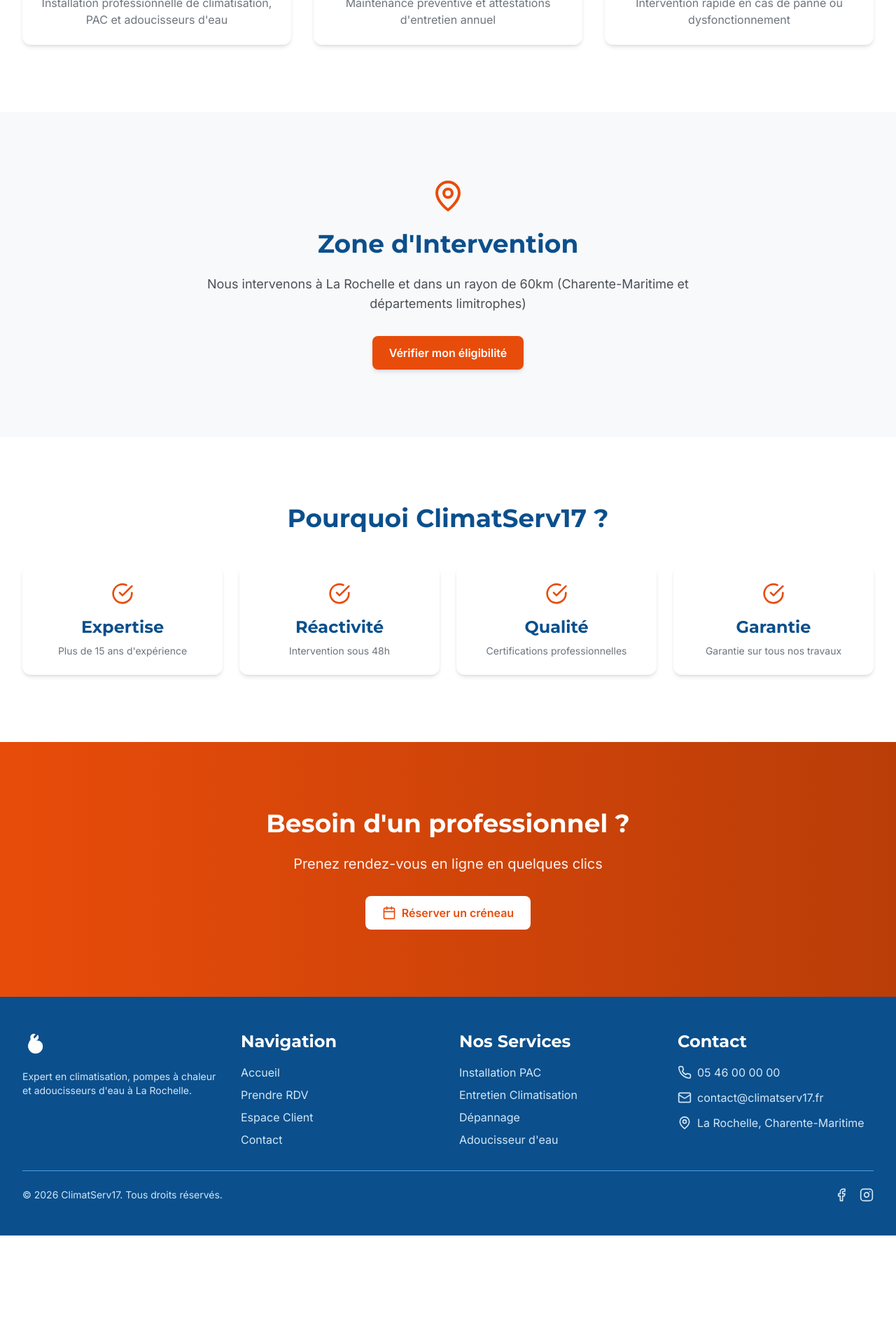
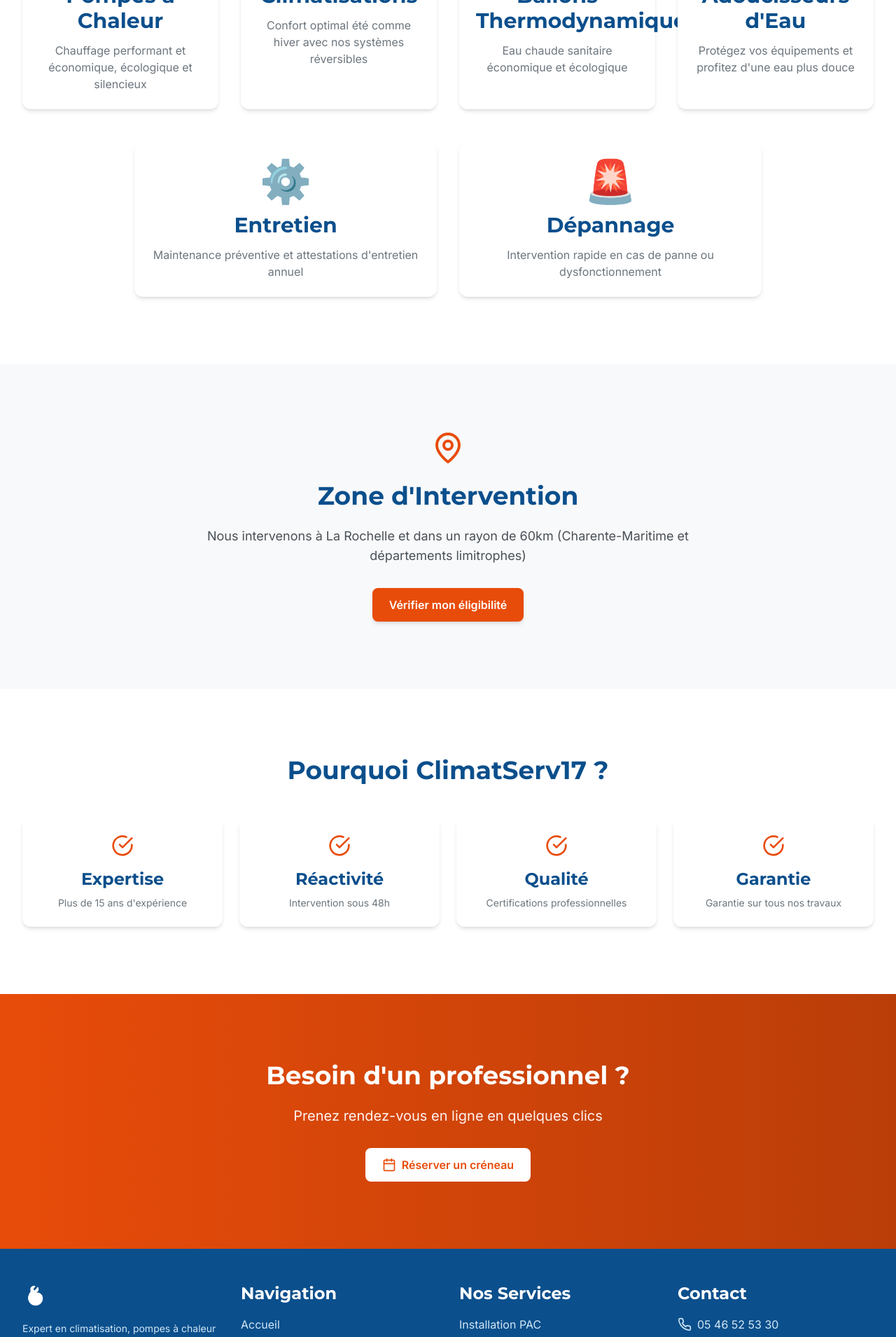
Before and after one commit to Aurel1407/ClimatServ17, a Next.js app: page / in a window 1280 px wide. Shown: the part 880-2790 px from the top of the page at 70% size. Before the commit the page ends 2645 px from the top, so only its background shows below. Built offline with nearby package versions, Linux system fonts and the light colour scheme.

Commit message:
feat: Mise à jour des coordonnées et services réels de l'entreprise

```diff
--- a/src/app/contact/page.tsx
+++ b/src/app/contact/page.tsx
@@ -68,9 +68,12 @@ export default function ContactPage() {
                   <Phone className="w-5 h-5 text-accent-500 mt-1" />
                   <div>
                     <p className="font-semibold">Téléphone</p>
-                    <a href="tel:0546000000" className="text-accent-500 hover:underline">
-                      05 46 00 00 00
+                    <a href="tel:0546525330" className="text-accent-500 hover:underline">
+                      05 46 52 53 30
                     </a>
+                    <p className="text-sm text-neutral-600 mt-1">
+                      Dépannage/Entretien: <a href="tel:0688503112" className="text-accent-500 hover:underline">06 88 50 31 12</a>
+                    </p>
                   </div>
                 </div>
 
@@ -78,8 +81,8 @@ export default function ContactPage() {
                   <Mail className="w-5 h-5 text-accent-500 mt-1" />
                   <div>
                     <p className="font-semibold">Email</p>
-                    <a href="mailto:contact@climatserv17.fr" className="text-accent-500 hover:underline">
-                      contact@climatserv17.fr
+                    <a href="mailto:climatserv17.contact@gmail.com" className="text-accent-500 hover:underline">
+                      climatserv17.contact@gmail.com
                     </a>
                   </div>
                 </div>
--- a/src/app/page.tsx
+++ b/src/app/page.tsx
@@ -13,10 +13,10 @@ export default function HomePage() {
         <div className="container-custom section">
           <div className="max-w-3xl">
             <h1 className="text-white mb-6 animate-fade-in">
-              Expert en Climatisation & Pompes à Chaleur
+              Votre expert Confort & Énergie
             </h1>
             <p className="text-xl md:text-2xl mb-8 text-primary-50 animate-slide-up">
-              Installation, entretien et dépannage à La Rochelle et dans un rayon de 60km
+              Installation, entretien et dépannage de pompes à chaleur, climatisations, ballons thermodynamiques et adoucisseurs à La Rochelle et dans un rayon de 60km
             </p>
             <div className="flex flex-col sm:flex-row gap-4 animate-slide-up animation-delay-200">
               <Link href="/maintenance-sav" className="btn btn-primary">
@@ -37,12 +37,30 @@ export default function HomePage() {
         <div className="container-custom">
           <h2 className="text-center mb-12">Nos Services</h2>
 
-          <div className="grid md:grid-cols-3 gap-8">
+          <div className="grid md:grid-cols-2 lg:grid-cols-4 gap-8">
             <ServiceCard
-              icon="🔧"
-              title="Installation"
-              description="Installation professionnelle de climatisation, PAC et adoucisseurs d'eau"
+              icon="🔥"
+              title="Pompes à Chaleur"
+              description="Chauffage performant et économique, écologique et silencieux"
             />
+            <ServiceCard
+              icon="❄️"
+              title="Climatisations"
+              description="Confort optimal été comme hiver avec nos systèmes réversibles"
+            />
+            <ServiceCard
+              icon="💧"
+              title="Ballons Thermodynamiques"
+              description="Eau chaude sanitaire économique et écologique"
+            />
+            <ServiceCard
+              icon="✨"
+              title="Adoucisseurs d'Eau"
+              description="Protégez vos équipements et profitez d'une eau plus douce"
+            />
+          </div>
+
+          <div className="mt-12 grid md:grid-cols-2 gap-8 max-w-4xl mx-auto">
             <ServiceCard
               icon="⚙️"
               title="Entretien"
@@ -120,7 +138,7 @@ export default function HomePage() {
       {/* Sticky Footer Mobile */}
       <div className="sticky-footer-mobile">
         <div className="flex gap-3">
-          <a href="tel:0546000000" className="btn btn-secondary flex-1">
+          <a href="tel:0546525330" className="btn btn-secondary flex-1">
             <Phone className="w-5 h-5" />
             Appeler
           </a>
--- a/src/components/layouts/Footer.tsx
+++ b/src/components/layouts/Footer.tsx
@@ -67,14 +67,19 @@ export default function Footer() {
             <ul className="space-y-3 text-primary-100">
               <li className="flex items-start gap-2">
                 <Phone className="w-5 h-5 mt-0.5 flex-shrink-0" />
-                <a href="tel:0546000000" className="hover:text-white transition-colors">
-                  05 46 00 00 00
-                </a>
+                <div>
+                  <a href="tel:0546525330" className="hover:text-white transition-colors block">
+                    05 46 52 53 30
+                  </a>
+                  <a href="tel:0688503112" className="text-xs hover:text-white transition-colors">
+                    Dépannage: 06 88 50 31 12
+                  </a>
+                </div>
               </li>
               <li className="flex items-start gap-2">
                 <Mail className="w-5 h-5 mt-0.5 flex-shrink-0" />
-                <a href="mailto:contact@climatserv17.fr" className="hover:text-white transition-colors">
-                  contact@climatserv17.fr
+                <a href="mailto:climatserv17.contact@gmail.com" className="hover:text-white transition-colors">
+                  climatserv17.contact@gmail.com
                 </a>
               </li>
               <li className="flex items-start gap-2">
--- a/src/components/layouts/Header.tsx
+++ b/src/components/layouts/Header.tsx
@@ -39,11 +39,11 @@ export default function Header() {
           {/* CTA Desktop */}
           <div className="hidden md:flex items-center gap-3">
             <a
-              href="tel:0546000000"
+              href="tel:0546525330"
               className="flex items-center gap-2 text-primary-700 hover:text-accent-500 font-semibold transition-colors"
             >
               <Phone className="w-5 h-5" />
-              <span>05 46 00 00 00</span>
+              <span>05 46 52 53 30</span>
             </a>
             <Link href="/maintenance-sav" className="btn btn-primary">
               Prendre RDV
```
Also changed, not shown: 2 other files (tests, documents, lock files or other folders).
